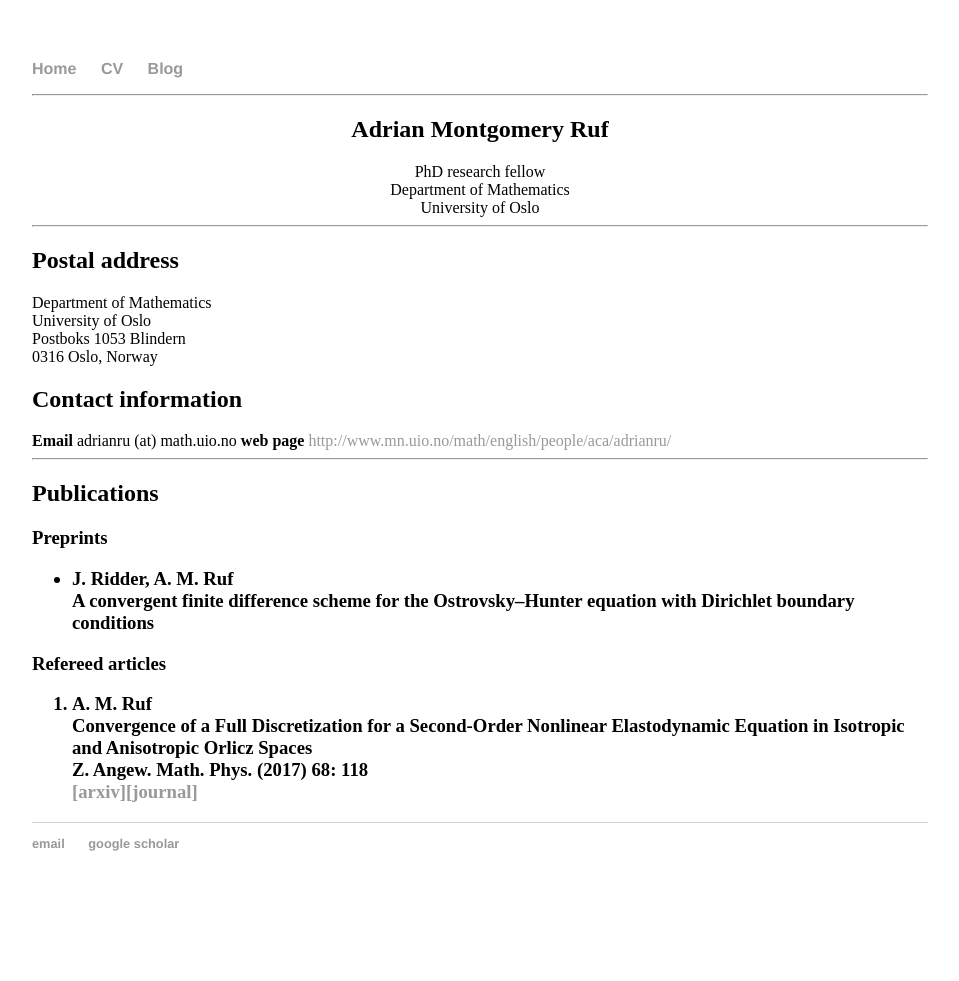
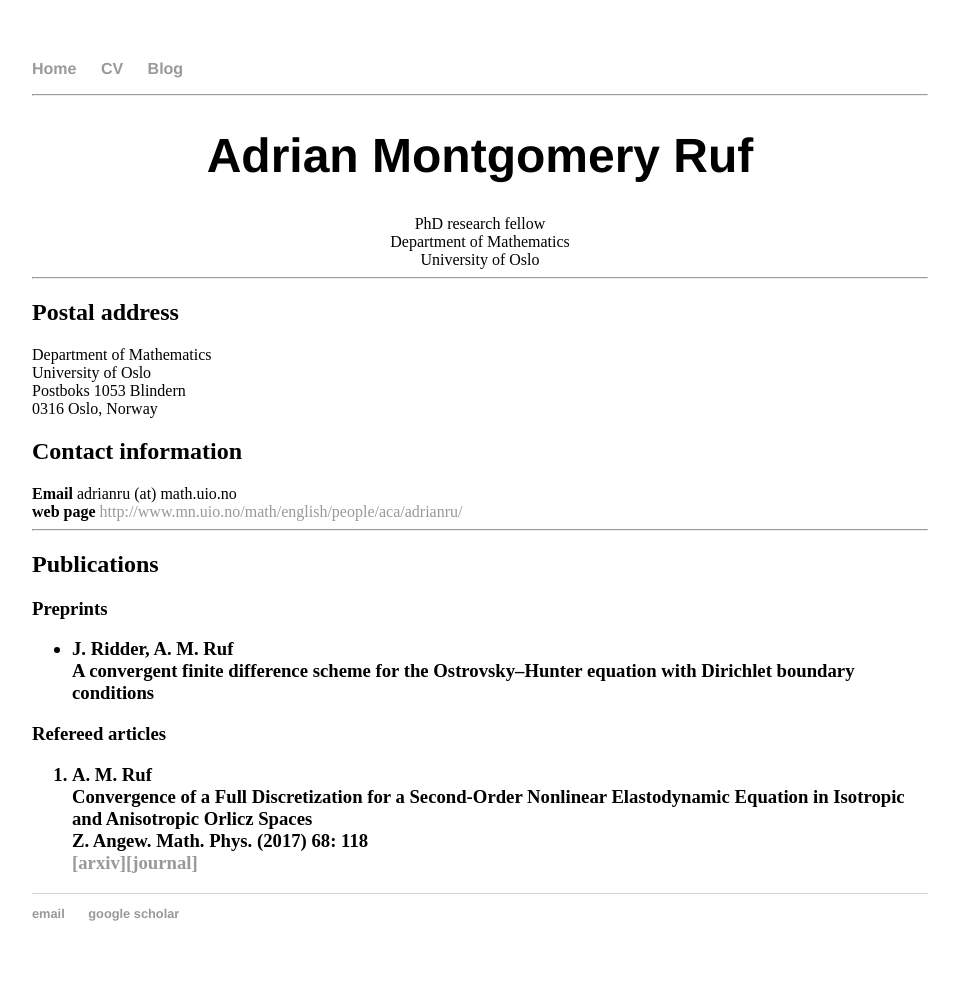
Before and after one commit to adrianmruf/adrianmruf.github.io, a Jekyll site: the page built from index.html, in a window 1280 px wide. Shown: the whole page, without its empty margins (160-1119 px from the left). Built offline with Jekyll 4.4.1, drawn with Linux system fonts in a browser that asks for light colours; before the commit the page ends 911 px from its top, so only the background shows below that.

```diff
--- a/index.html
+++ b/index.html
@@ -5,7 +5,7 @@ title: Adrian Montgomery Ruf
 <div class="blurb">
 	<hr />
 	<div align="center">
-	<h2>Adrian Montgomery Ruf</h2>
+	<h1>Adrian Montgomery Ruf</h1>
   	PhD research fellow<br>
 	Department of Mathematics<br>
 	University of Oslo
@@ -18,7 +18,7 @@ title: Adrian Montgomery Ruf
 	Postboks 1053 Blindern<br>
 	0316 Oslo, Norway
 	<h2>Contact information</h2>
-	<b>Email</b> adrianru (at) math.uio.no
+	<b>Email</b> adrianru (at) math.uio.no<br>
 	<b>web page</b> <a href="http://www.mn.uio.no/math/english/people/aca/adrianru/">http://www.mn.uio.no/math/english/people/aca/adrianru/</a>
 	<hr />
 
```
